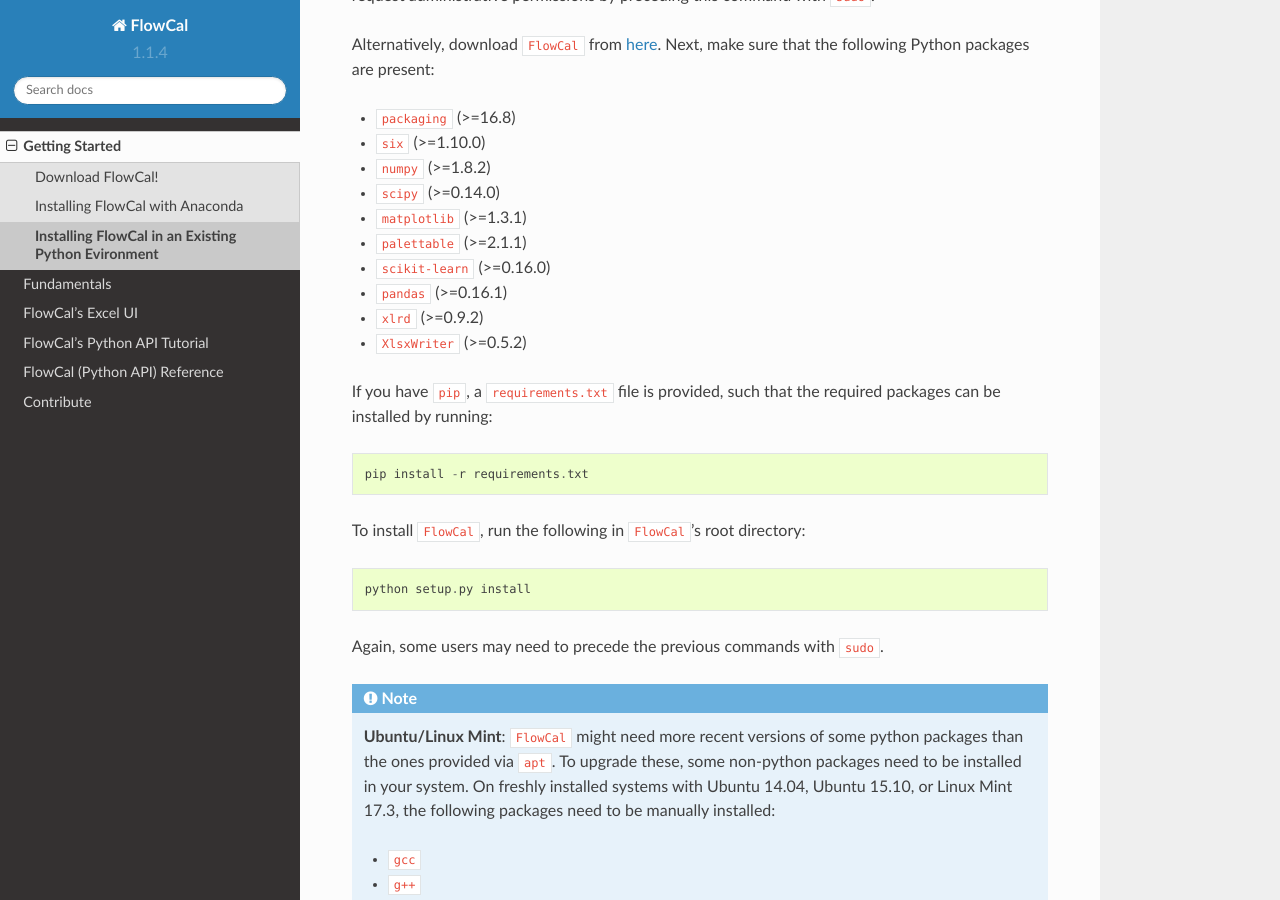
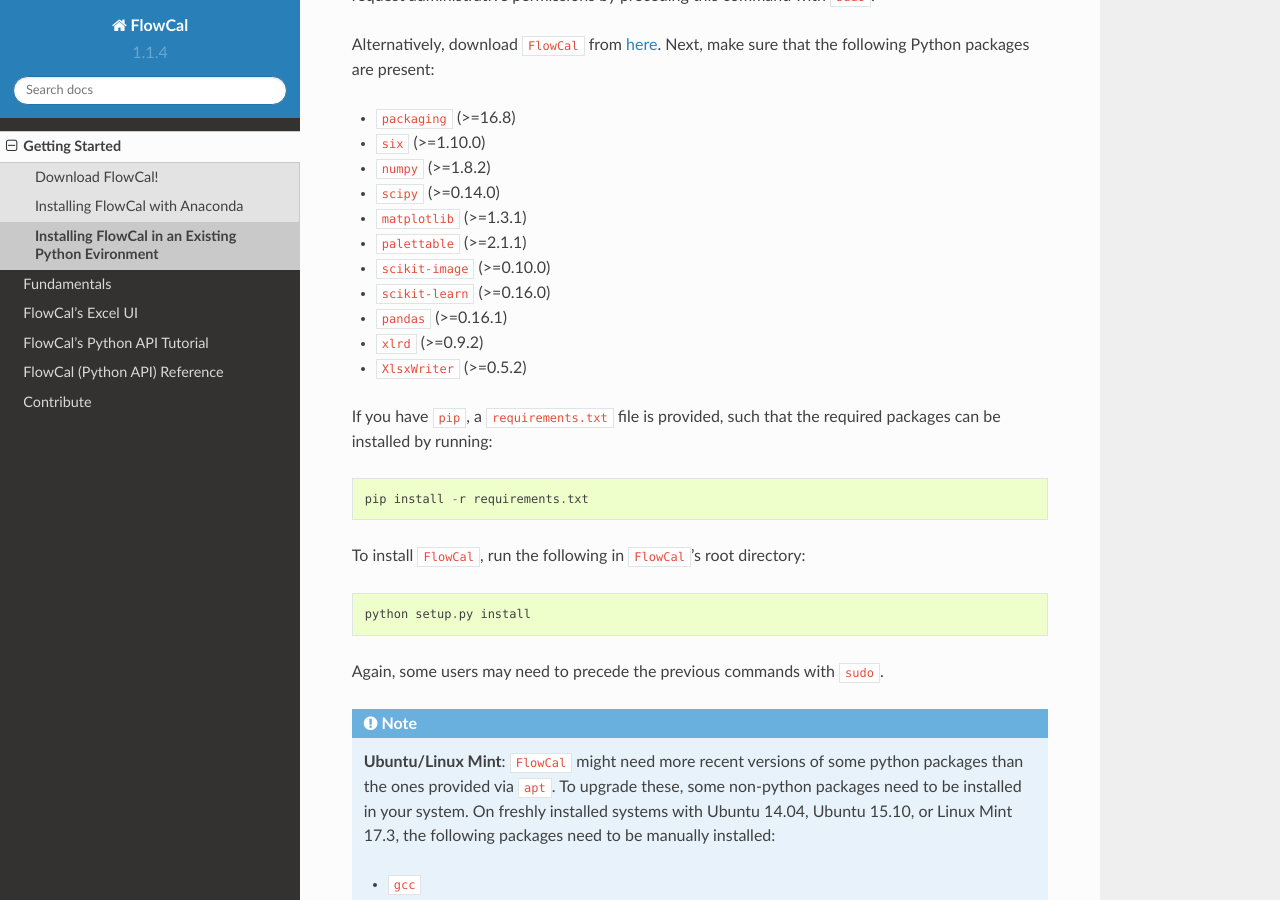
Before and after one commit to taborlab/FlowCal, a Sphinx documentation site: the page built from doc/getting_started/install_python.rst, in a window 1280 px wide and 900 px high, scrolled down 378 px. Built offline with Sphinx 7.4.7 and the Read the Docs theme 2.0.0, drawn with Linux system fonts in a browser that asks for light colours.

Commit message:
Added installation requirements for scikit-image.

```diff
--- a/doc/getting_started/install_python.rst
+++ b/doc/getting_started/install_python.rst
@@ -15,6 +15,7 @@
 * ``scipy`` (>=0.14.0)
 * ``matplotlib`` (>=1.3.1)
 * ``palettable`` (>=2.1.1)
+* ``scikit-image`` (>=0.10.0)
 * ``scikit-learn`` (>=0.16.0)
 * ``pandas`` (>=0.16.1)
 * ``xlrd`` (>=0.9.2)
--- a/requirements.txt
+++ b/requirements.txt
@@ -4,6 +4,7 @@
 scipy>=0.14.0
 matplotlib>=1.3.1
 palettable>=2.1.1
+scikit-image>=0.10.0
 scikit-learn>=0.16.0
 pandas>=0.16.1
 xlrd>=0.9.2
--- a/setup.py
+++ b/setup.py
@@ -90,6 +90,7 @@
                       'scipy>=0.14.0',
                       'matplotlib>=1.3.1',
                       'palettable>=2.1.1',
+                      'scikit-image>=0.10.0',
                       'scikit-learn>=0.16.0',
                       'pandas>=0.16.1',
                       'xlrd>=0.9.2',
```
